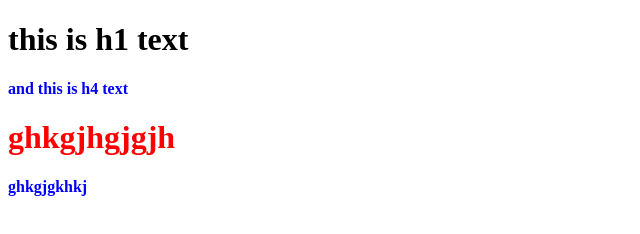
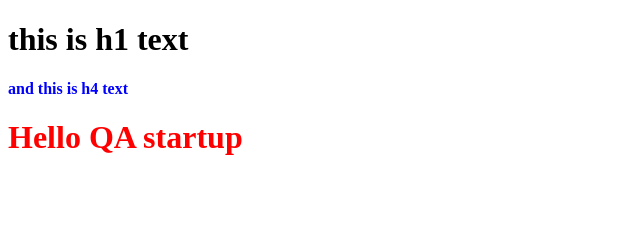
Before and after one commit to ovasylieva/ovasylieva.github.io, a plain HTML site: page index.html in a window 1280 px wide. Shown: the whole page, without its empty margins (0-640 px from the left). Drawn offline with Linux system fonts and the light colour scheme.

Commit message:
Update index.html

```diff
--- a/index.html
+++ b/index.html
@@ -12,7 +12,6 @@
 <body>
 	<h1>this is h1 text</h1>
 	<h4>and this is h4 text</h4>
-	<h1 style="color:red;">ghkgjhgjgjh</h1>
-	<h4>ghkgjgkhkj</h4>
+	<h1 style="color:red;">Hello QA startup</h1>
 </body>
 </html>
```
